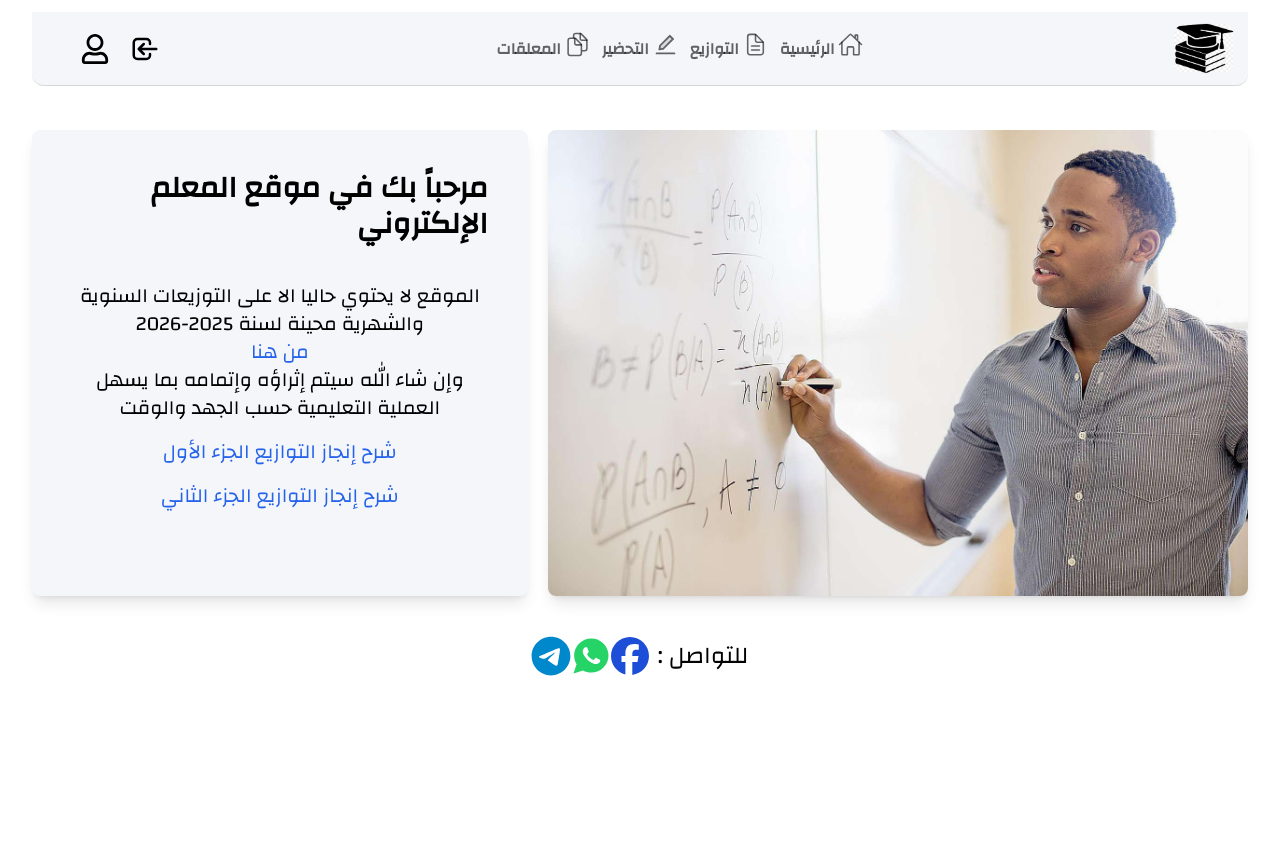
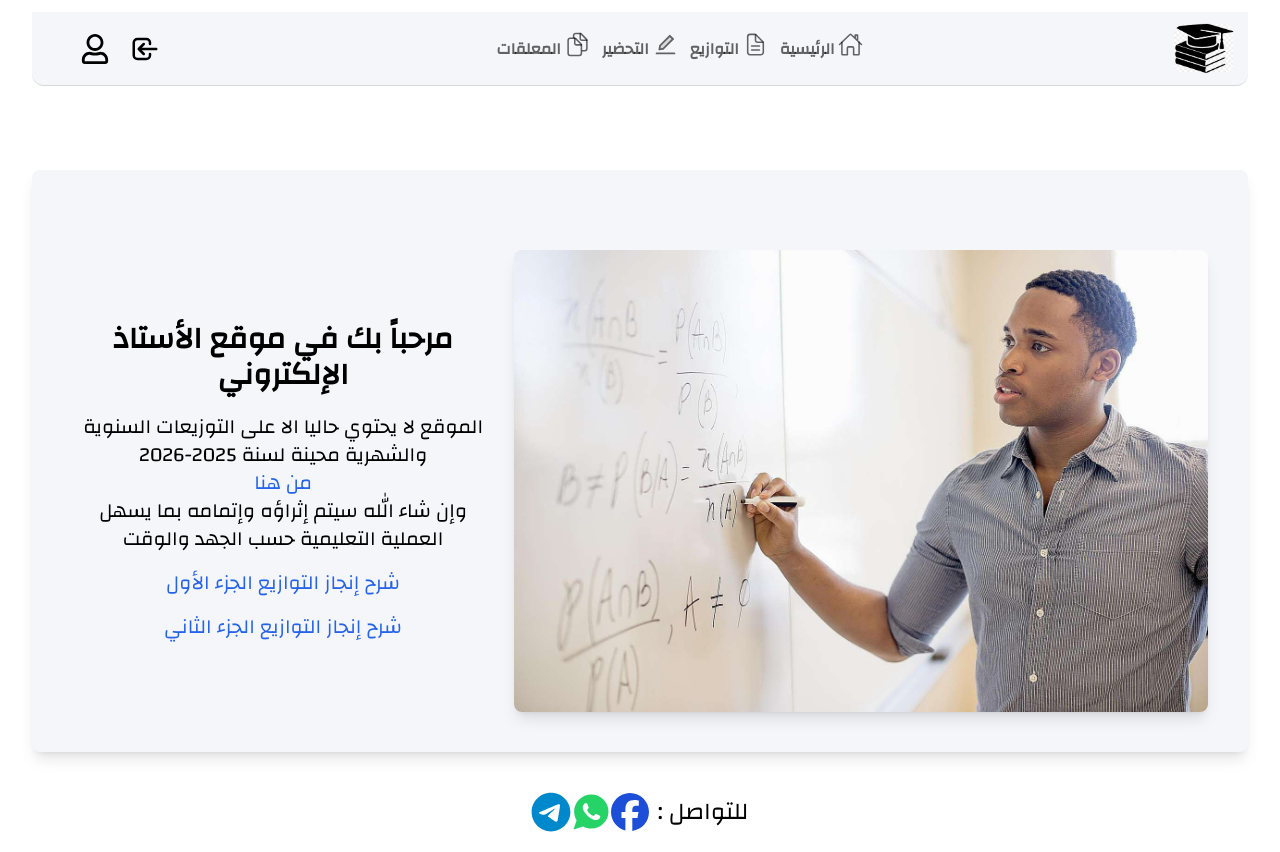
Before and after one commit to Abo-Zeyd/teacher, a Next.js app: page / in a window 1280 px wide. Before the commit the page ends 800 px from the top, so only its background shows below. Built offline with nearby package versions, Linux system fonts and the light colour scheme.

Commit message:
modifie' 231020251030'

```diff
--- a/app/layout.tsx
+++ b/app/layout.tsx
@@ -4,7 +4,7 @@ import "./globals.css";
 import NaveBarGen from "@/components/ui/navbar";
 import ContactInfo from "@/sections/contactInfo";
 export const metadata: Metadata = {
-  title: "Create Next App",
+  title: "الأستاذ",
   description: "Generated by create next app",
 };
 
--- a/app/page.tsx
+++ b/app/page.tsx
@@ -3,7 +3,7 @@ import Image from "next/image";
 
 export default function Home() {
   return (
-    <div className="flex flex-row ">
+    <div className="flex flex-col lg:flex-row rounded-lg shadow-lg p-10 bg-background justify-center items-center gap-5 mt-20">
       <div >
         <Image
           src="/images/teacher.jpg"
@@ -13,8 +13,8 @@ export default function Home() {
           className="mx-auto mt-10 rounded-lg shadow-lg"
         />
       </div>
-      <div className='flex flex-col  justify-start items-center  mt-10 mr-5 gap-10 bg-background p-10 rounded-lg shadow-lg'>
-        <div className="text-3xl font-bold">مرحباً بك في موقع المعلم الإلكتروني</div>
+      <div className='flex flex-col  justify-start items-center  mt-10  gap-5 bg-background p-1 '>
+        <div className="text-3xl font-bold flex flex-col text-center ">مرحباً بك في موقع الأستاذ الإلكتروني</div>
 
         <div className="text-center max-w-md text-xl">
           <p>الموقع لا يحتوي حاليا الا على التوزيعات السنوية والشهرية محينة لسنة 2025-2026 </p>
```
